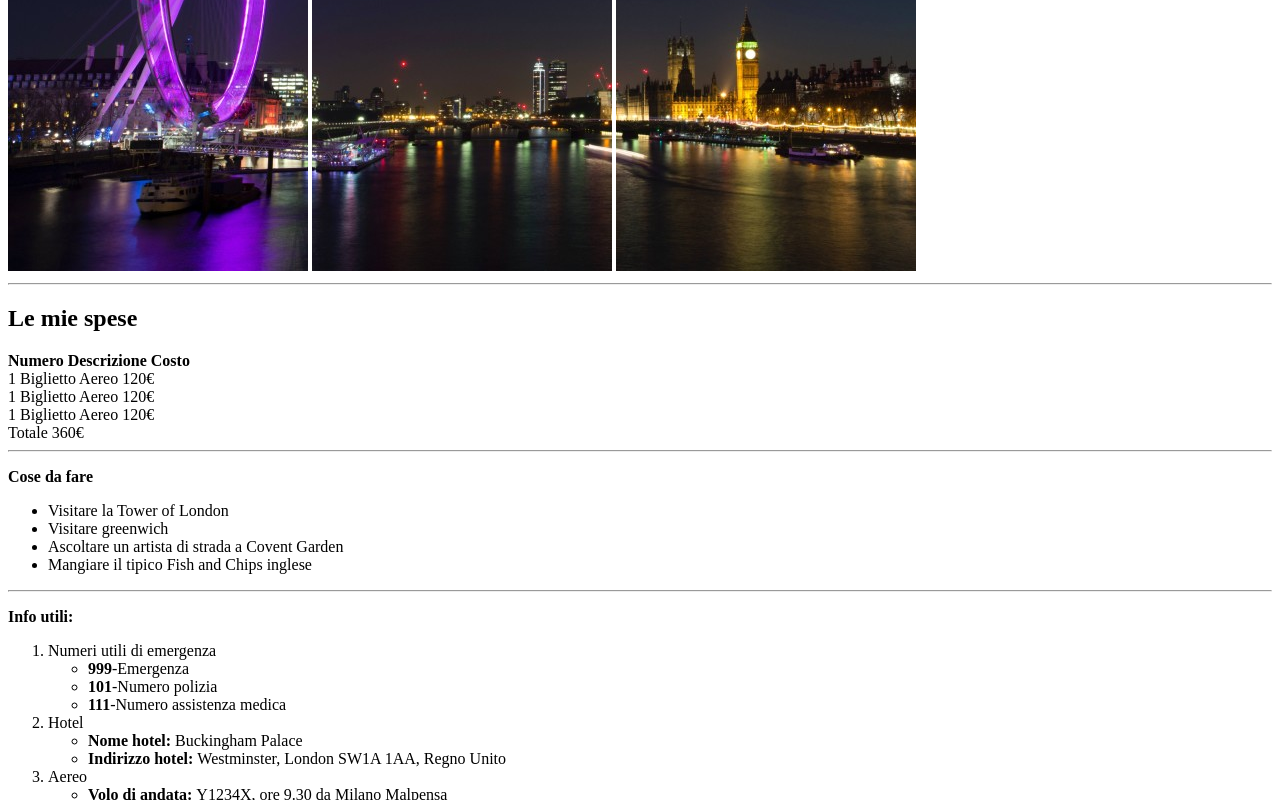
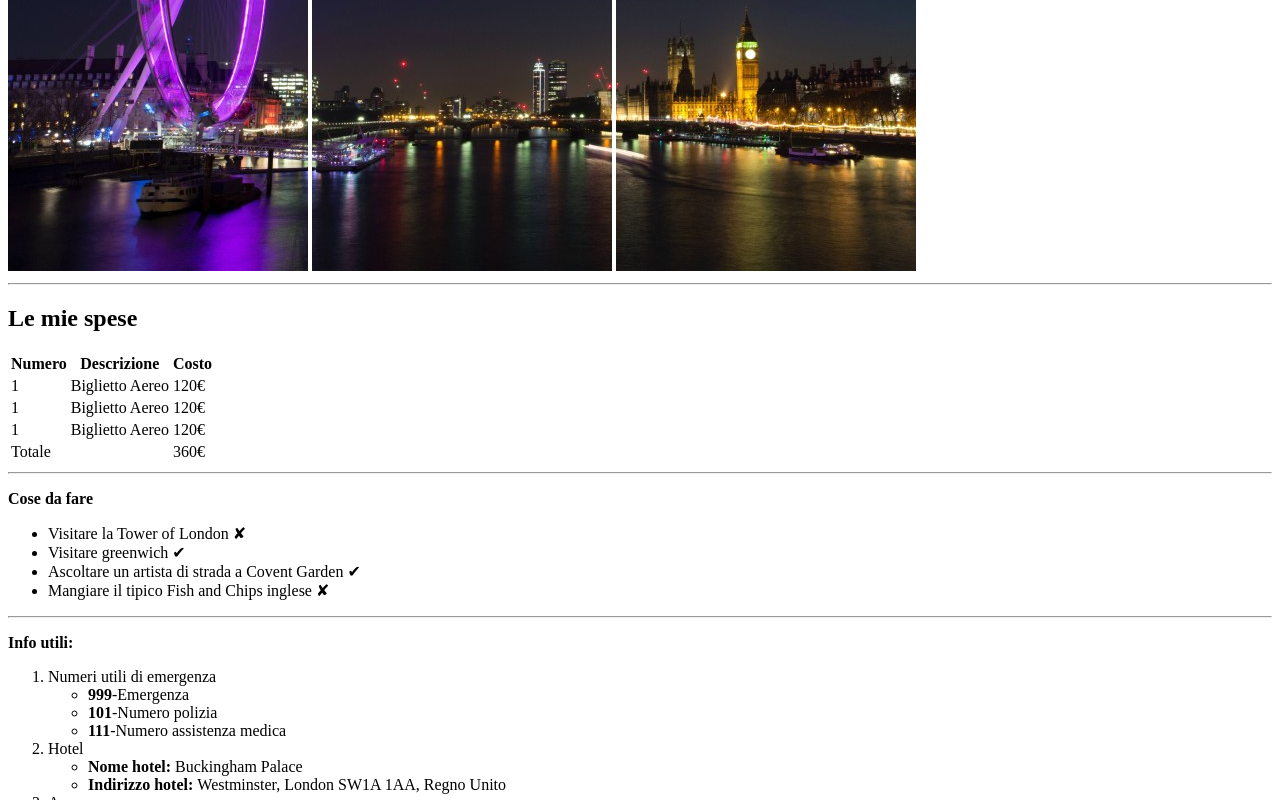
Before and after one commit to MayaSelena773/html-london-trip, a plain HTML site: page index.html in a window 1280 px wide. Shown: the part 409-1209 px from the top of the page. Drawn offline with Linux system fonts and the light colour scheme.

Commit message:
londontripcomp

```diff
--- a/index.html
+++ b/index.html
@@ -23,7 +23,7 @@
         <!--tabella-->
 
         <h2>Le mie spese</h2>
-        <table></table>
+        <table>
             <thead>
             <tr>
                 <th><strong>Numero</strong></th>
@@ -32,45 +32,41 @@
             </tr>
         </thead>
         <!--corpo tabella-->
-        <br>
         <tbody>
             <tr>
                 <td>1</td>
                 <td>Biglietto Aereo</td>
                 <td>120€</td>
             </tr>
-            <br>
-
             <tr>
                 <td>1</td>
                 <td>Biglietto Aereo</td>
                 <td>120€</td>
             </tr>
-                <br>
-
             <tr>
                 <td>1</td>
                 <td>Biglietto Aereo</td>
                 <td>120€</td>
             </tr>
-                <br>
-
+            <tfoot>
             <tr>
                 <td>Totale</td>
-                <td>          </td>
+                <td></td>
                 <td>360€</td>
             </tr>
-        </tbody>
+            </tfoot>
+        </tbody></table>
+
         <hr></hr>
     </div>
     <div>
         <!--lista non ordinata-->
         <p><strong>Cose da fare</strong></p>
         <ul>
-            <li>Visitare la Tower of London</li>
-            <li>Visitare greenwich</li>
-            <li>Ascoltare un artista di strada a Covent Garden</li>
-            <li>Mangiare il tipico Fish and Chips inglese</li>
+            <li>Visitare la Tower of London &#10008;</li>
+            <li>Visitare greenwich &#10004;</li>
+            <li>Ascoltare un artista di strada a Covent Garden &#10004;</li>
+            <li>Mangiare il tipico Fish and Chips inglese &#10008;</li>
         </ul>
         <hr></hr>
     </div>
```
Lines whose indentation alone changed are shown as unchanged.
